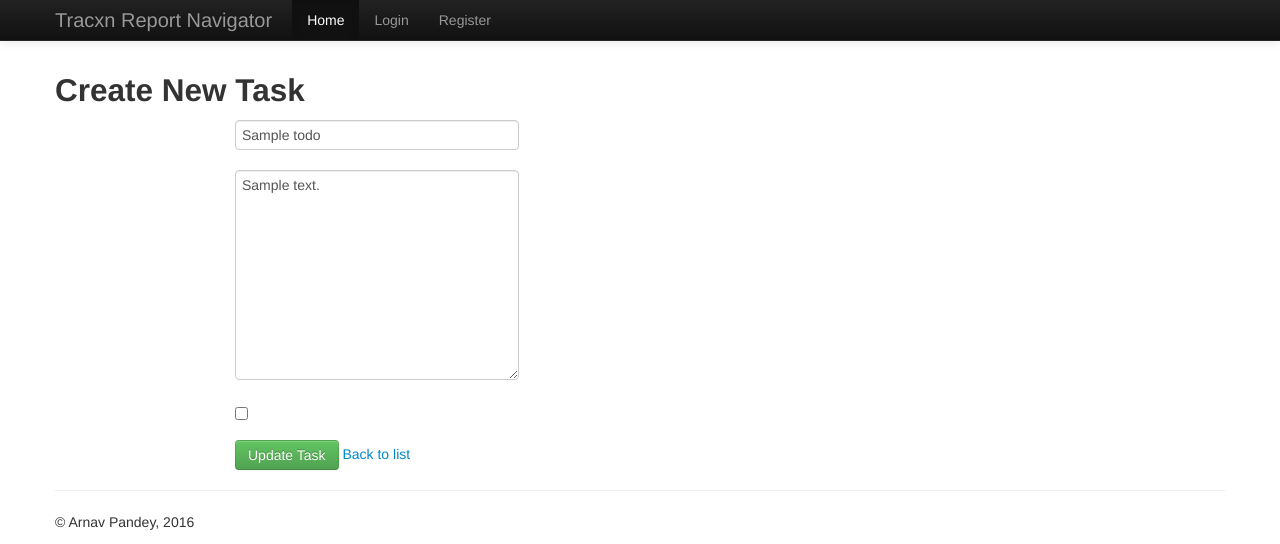
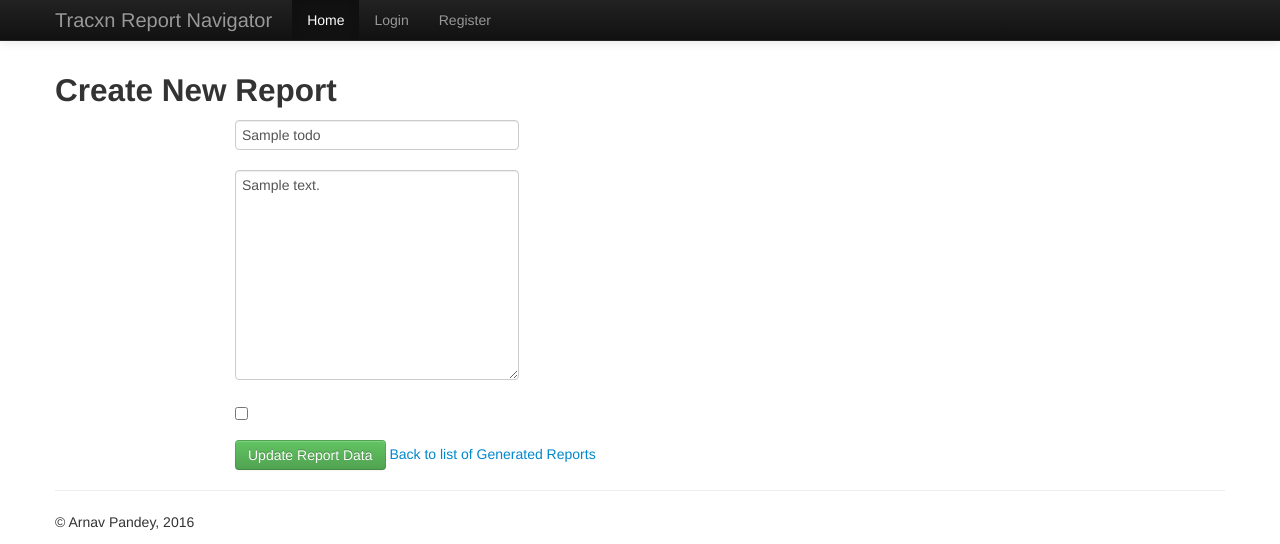
Before and after one commit to Arnav-Tracxn/R-nav, a Flask app: template wsgi/templates/view.html in a window 1280 px wide. Shown: the top 544 px of the page. Run offline with Flask 2, Linux system fonts and the light colour scheme; the template is opened without the code that fills it: most values are stand-ins (such as "Sample title", 1, 10 or a date in 2020); some libraries are stand-ins or nearby versions.

Commit message:
Update view.html

```diff
--- a/wsgi/templates/view.html
+++ b/wsgi/templates/view.html
@@ -1,18 +1,18 @@
 {% extends "layout.html" %}
 {% block body %}
   <form action="" method=post class="form-horizontal">
-    <h2>Create New Task</h2>
+    <h2>Create New Report</h2>
     <div class="control-group">
         <div class="controls">
           <input type="text" id="title" name="title" class="input-xlarge"
-            placeholder="Please give a title to the task" value="{{ todo.title }}"
+            placeholder="Please give a title to the Report" value="{{ todo.title }}"
             required>
         </div>
     </div>
 
     <div class="control-group">
         <div class="controls">
-          <textarea name="text" rows=10 class="input-xlarge" placeholder="describe the task" required>{{ todo.text }}</textarea>
+          <textarea name="text" rows=10 class="input-xlarge" placeholder="describe the Report" required>{{ todo.text }}</textarea>
         </div>
     </div>
 
@@ -25,8 +25,8 @@
 
     <div class="control-group">
         <div class="controls">
-          <button type="submit" class="btn btn-success">Update Task</button>
-          <a href="{{ url_for('index') }}">Back to list</a>
+          <button type="submit" class="btn btn-success">Update Report Data</button>
+          <a href="{{ url_for('index') }}">Back to list of Generated Reports</a>
         </div>
     </div>
   </form>
```
